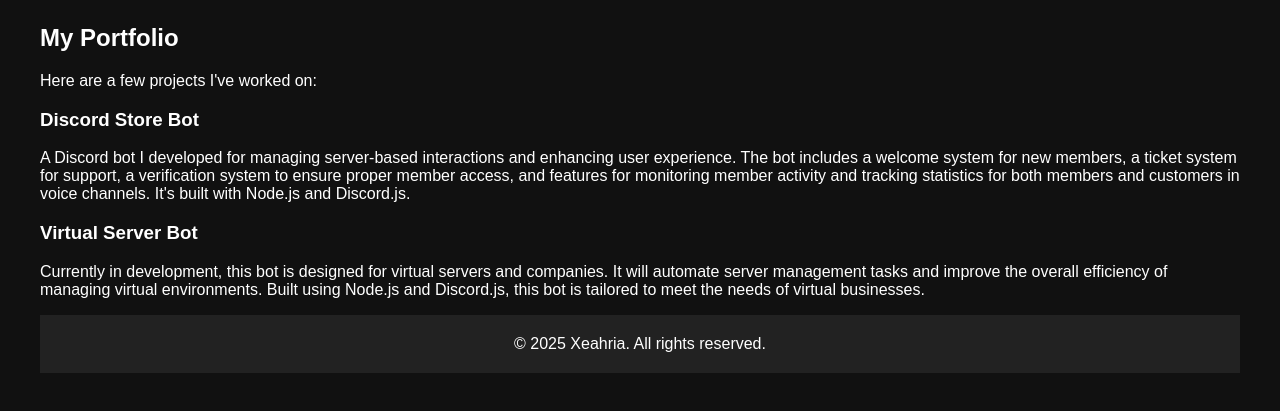
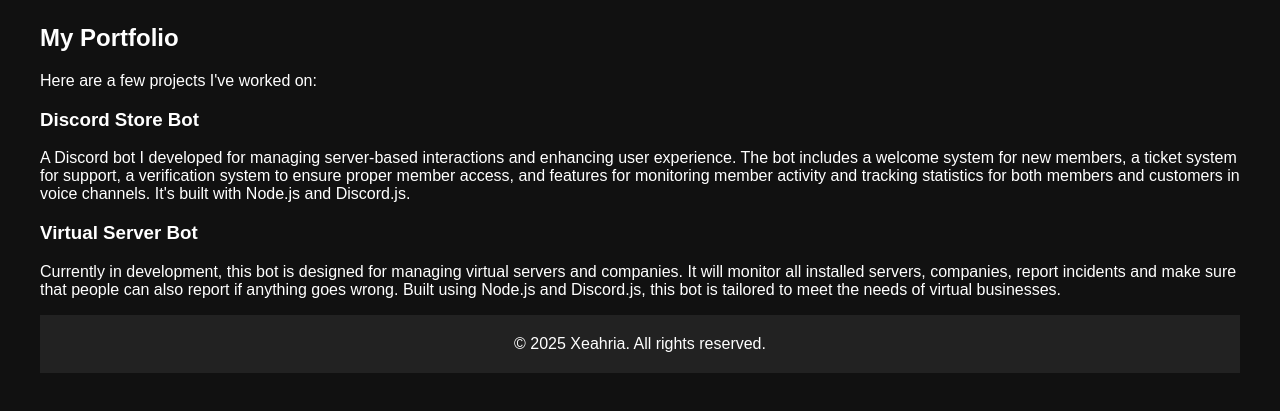
Before and after one commit to Xeahria/portfolio, a website: page portfolio.html in a window 1280 px wide. Shown: the part 149-560 px from the top of the page. Drawn offline with Linux system fonts and the light colour scheme.

Commit message:
Edited portfolio

```diff
--- a/portfolio.html
+++ b/portfolio.html
@@ -45,7 +45,7 @@
 
             <div class="project">
                 <h3>Virtual Server Bot</h3>
-                <p>Currently in development, this bot is designed for virtual servers and companies. It will automate server management tasks and improve the overall efficiency of managing virtual environments. Built using Node.js and Discord.js, this bot is tailored to meet the needs of virtual businesses.</p>
+                <p>Currently in development, this bot is designed for managing virtual servers and companies. It will monitor all installed servers, companies, report incidents and make sure that people can also report if anything goes wrong. Built using Node.js and Discord.js, this bot is tailored to meet the needs of virtual businesses.</p>
             </div>
         </section>
 
```
